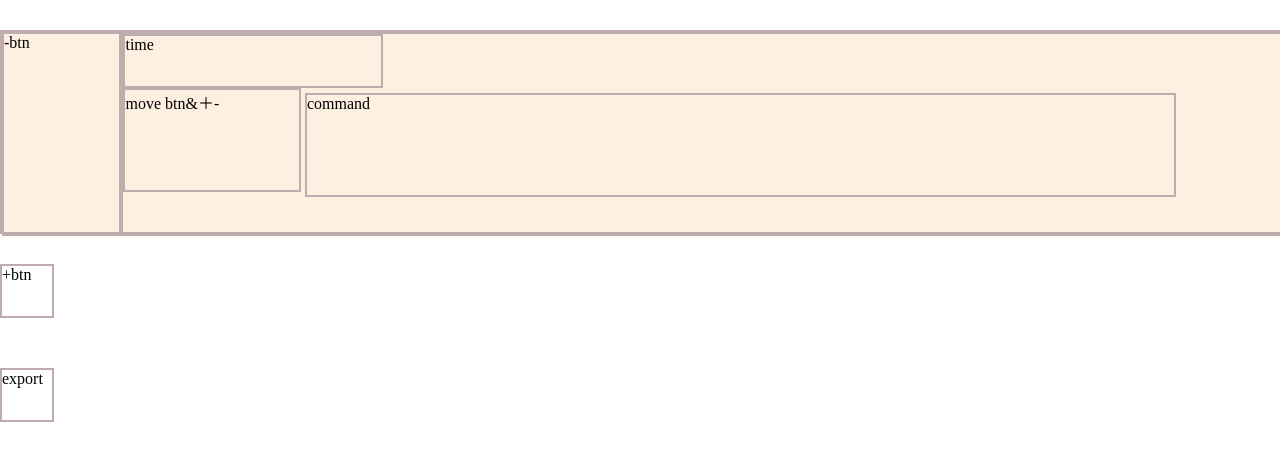
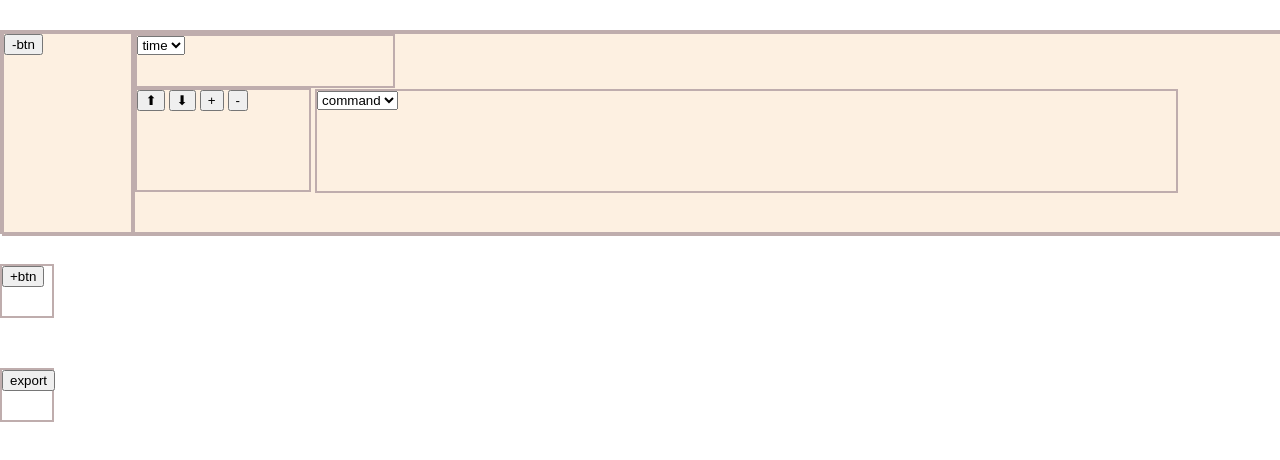
Before and after one commit to wannasaynone/ProjectBSDesignerTool, a plain HTML site: page index.html in a window 1280 px wide. Drawn offline with Linux system fonts and the light colour scheme.

Commit message:
建立btn&select

```diff
--- a/index.html
+++ b/index.html
@@ -83,29 +83,43 @@
     </style>
 </head>
 
-
 <body>
     <div id="body">
         <div id="container" class="container">
             <div id="content_remove" class="content_remove">
-                -btn
+                <button id="remove_content_btn" class="remove_content_btn">-btn</button>
             </div>
             <div id="content_block" class="content_block">
                 <div id="timing" class="timing">
-                    time
+                    <select id="timing_slt" class="timing_slt">
+                        <option value="time"> time</option>
+                    </select>
                 </div>
-                <div id="btn_bar" class="btn_bar"> move btn&＋-</div>
-                <div id="command" class="command"> command</div>
+                <div id="btn_bar" class="btn_bar">
+                    <button id="up_btn" class="up_btn">⬆</button>
+                    <button id="down_btn" class="down_btn">⬇</button>
+                    <button id="add_command_btn" class="add_command_btn">+</button>
+                    <button id="delete_command_btn" class="add_command_btn">-</button>
+                </div>
+                <div id="command" class="command">
+                    <select id="command_slt" class="command_slt">
+                        <option value="command">command</option>
+                    </select>
+                </div>
             </div>
         </div>
         <div id="content_join" class="content_join">
-            +btn
+            <button id="add_content_btn" class="add_content_btn">+btn</button>
         </div>
         <div id="export" class="export">
-            export
+            <button id="export_btn" class="export_btn">export</button>
         </div>
     </div>
+    <script src="./option.js"></script>
+    <script src="./conponent.js"></script>
+</body>
+<script>
 
-</body>
+</script>
 
 </html>
```
